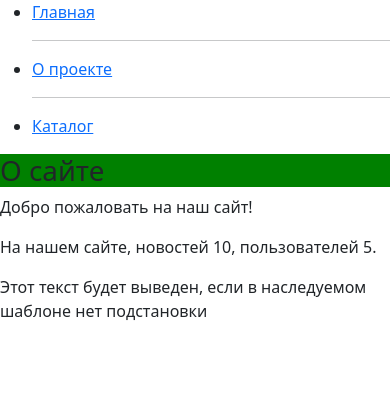
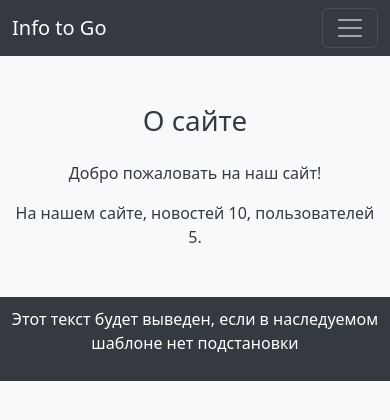
Before and after one commit to tel-ran-de/230924-e-pt-django, a Django app: page /about/ in a window 390 px wide. Shown: the top 420 px of the page. Run offline with Django 5.2, Linux system fonts and the light colour scheme; parts of the project's set-up code (start-up, migrations or seed data) failed here and were passed over.

Commit message:
Урок 11: исправили вёрстку, добавили адаптивности, поправили отступы

```diff
--- a/templates/about.html
+++ b/templates/about.html
@@ -1,8 +1,10 @@
 {% extends "base.html" %}
 {% comment %} template/about.html шаблон, расширяющий базовый шаблон base.html {% endcomment %}
+
 {% block title %}О сайте{% endblock %}
+
 {% block content %}
-    <h1>О сайте</h1>
-    <p>Добро пожаловать на наш сайт!</p>
-    <p>На нашем сайте, новостей {{ news_count }}, пользователей {{ users_count }}.</p>
+    <h1 class="text-center mb-4">О сайте</h1>
+    <p class="text-center">Добро пожаловать на наш сайт!</p>
+    <p class="text-center">На нашем сайте, новостей {{ news_count }}, пользователей {{ users_count }}.</p>
 {% endblock %}
--- a/templates/base.html
+++ b/templates/base.html
@@ -4,37 +4,68 @@
   <head>
     <meta charset="utf-8" />
     <meta name="viewport" content="width=device-width, initial-scale=1" />
-    <title>Каталог</title>
+    <title>{% block title %}Каталог{% endblock %}</title>
     <link
       href="https://cdn.jsdelivr.net/npm/bootstrap@5.3.3/dist/css/bootstrap.min.css"
       rel="stylesheet"
       integrity="sha384-QWTKZyjpPEjISv5WaRU9OFeRpok6YctnYmDr5pNlyT2bRjXh0JMhjY6hW+ALEwIH"
       crossorigin="anonymous"
     />
-    <link rel="stylesheet" href="{% static 'news/css/main.css' %}" />
+    <style>
+        body {
+            background-color: #f8f9fa;
+            color: #343a40;
+        }
+        .navbar {
+            background-color: #343a40;
+        }
+        .navbar-nav .nav-link {
+            color: #ffffff;
+        }
+        .navbar-nav .nav-link:hover {
+            color: #ffc107;
+        }
+        .card {
+            margin-bottom: 20px;
+        }
+        .footer {
+            background-color: #343a40;
+            color: #ffffff;
+            text-align: center;
+            padding: 10px 0;
+        }
+    </style>
   </head>
   <body>
     <header>
-        {% include "include/nav_menu.html" %}
+        <nav class="navbar navbar-expand-lg navbar-dark">
+            <div class="container-fluid">
+                <a class="navbar-brand" href="#">Info to Go</a>
+                <button class="navbar-toggler" type="button" data-bs-toggle="collapse" data-bs-target="#navbarNav" aria-controls="navbarNav" aria-expanded="false" aria-label="Toggle navigation">
+                    <span class="navbar-toggler-icon"></span>
+                </button>
+                <div class="collapse navbar-collapse" id="navbarNav">
+                    <ul class="navbar-nav ms-auto">
+                        {% include "include/nav_menu.html" %}
+                    </ul>
+                </div>
+            </div>
+        </nav>
     </header>
-    <main>
-      {% comment %} Это комментарий Django Template {% endcomment %}
-      {% comment %} Сделаем блок с контентом {% endcomment %}
-        <!--Привет из базового шаблона в комментарии HTML-->
-      {% block content %}
-        {% comment %} Сюда будут вставлятся данные {% endcomment %}
-      {% endblock %}
+    <main class="container mt-5">
+        {% block content %}
+        {% endblock %}
     </main>
-    <footer>
+    <footer class="footer mt-5">
         {% block footer %}
             <p>Этот текст будет выведен, если в наследуемом шаблоне нет подстановки</p>
         {% endblock %}
     </footer>
+
     <script
       src="https://cdn.jsdelivr.net/npm/bootstrap@5.3.3/dist/js/bootstrap.bundle.min.js"
       integrity="sha384-YvpcrYf0tY3lHB60NNkmXc5s9fDVZLESaAA55NDzOxhy9GkcIdslK1eN7N6jIeHz"
       crossorigin="anonymous"
     ></script>
-    <script src="{% static 'news/js/main.js' %}"></script>
   </body>
 </html>
--- a/templates/include/nav_menu.html
+++ b/templates/include/nav_menu.html
@@ -1,16 +1,10 @@
-<!-- Меню вставлено через include в базовый шаблон-->
-<nav>
-    <ul>
-      <!-- Цикл на синтаксисе шаблонизатора -->
-      <!-- Если последний, то после него не будет проведена черта <hr/> -->
-      {% for item in menu %}
-        <li>
-          <!--  Урлы через имена. Урлы будут добываться из urls.py автоматически-->
-          <a href="{% url item.url_name %}">{{ item.title }}</a>
+<ul class="navbar-nav">
+    {% for item in menu %}
+        <li class="nav-item">
+            <a class="nav-link" href="{% url item.url_name %}">{{ item.title }}</a>
         </li>
         {% if not forloop.last %}
-          <hr/>
+            <li class="nav-item"><hr class="dropdown-divider"/></li>
         {% endif %}
-      {% endfor %}
-    </ul>
-</nav>
+    {% endfor %}
+</ul>
```
Also changed, not shown: news/templates/include/article_preview.html (+10 -30 lines), news/templates/news/article_detail.html (+7 -7 lines), news/templates/news/catalog.html (+10 -11 lines), templates/main.html (+6 -4 lines), README.md.
